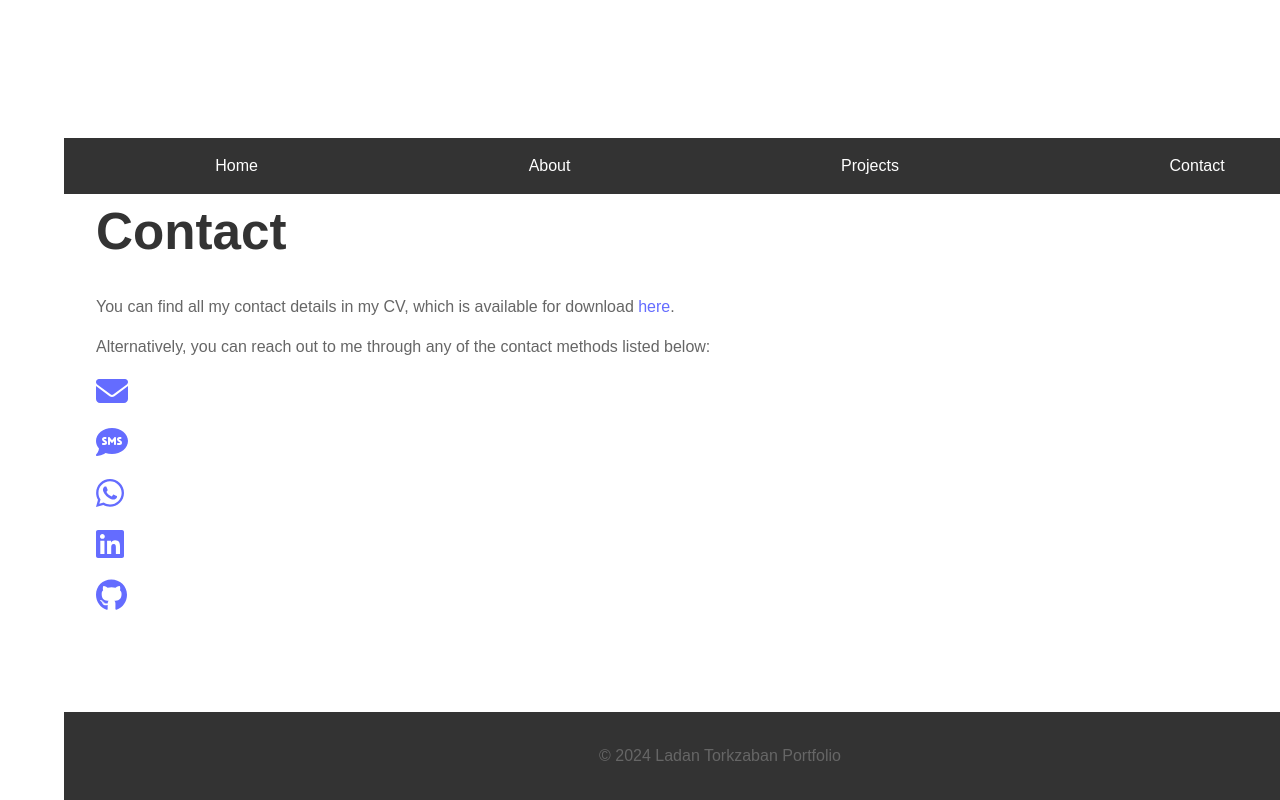
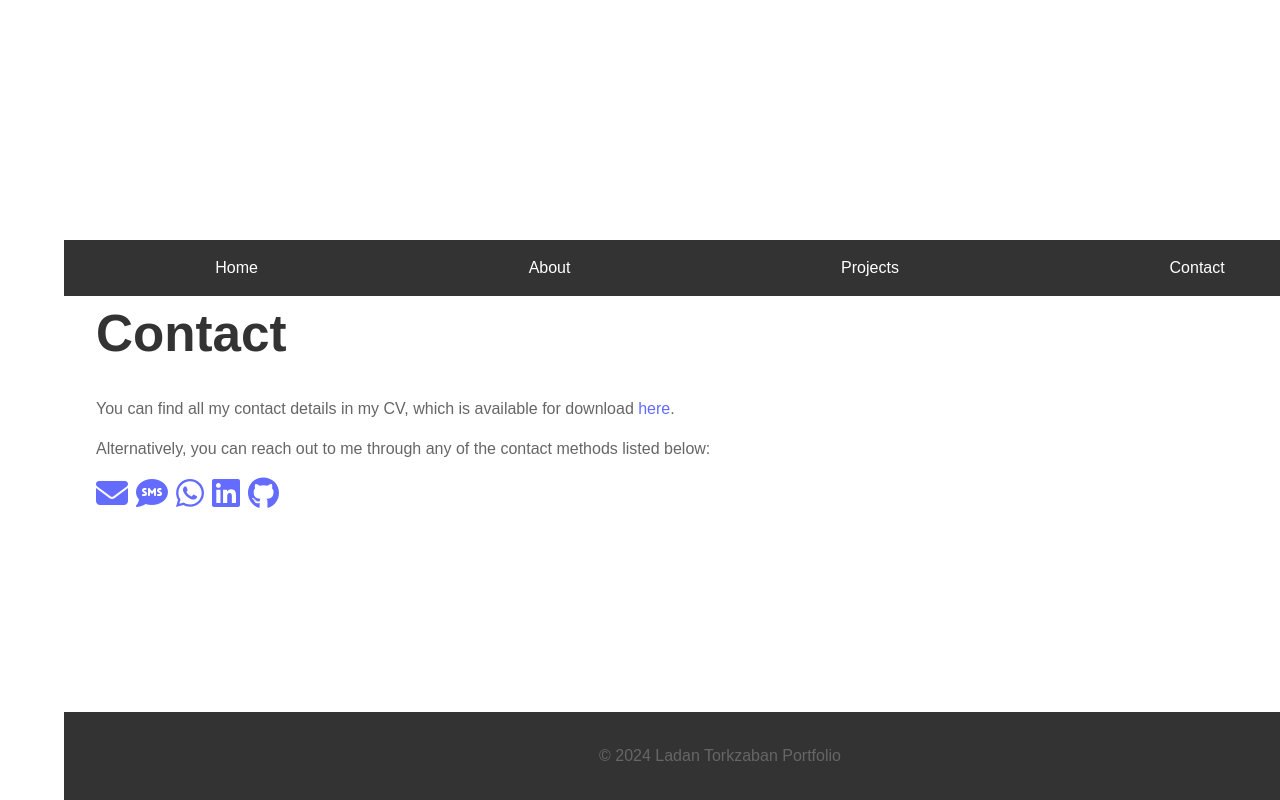
Before and after one commit to ladantork/portfolio, a React (Vite) app: page /contact in a window 1280 px wide. Built offline with nearby package versions, Linux system fonts and the light colour scheme.

Commit message:
In contacts all clicable icons are on same line now

```diff
--- a/src/components/Contact.jsx
+++ b/src/components/Contact.jsx
@@ -14,25 +14,20 @@ function Contact(){
         <li>
         <a href="mailto:ladantorkzaban0@gmail.com" className="contact-link">
         <FontAwesomeIcon icon={faEnvelope} size="2x" className="fa-icon" /> {/* EMAIL Icon */}
+        </a>
 
-        </a>
-        </li>
-        <li>
           <a href="sms:00447415965542" className="contact-link">
             <FontAwesomeIcon icon={faSms} size="2x" className="fa-icon" /> {/* SMS Icon */}
           </a>
-        </li>
-        <li>
+
           <a href="https://wa.me/447415965542" className="contact-link" target="_blank" rel="noopener noreferrer">
             <FontAwesomeIcon icon={faWhatsapp} size="2x" className="fa-icon" /> {/* WhatsApp Icon */}
           </a>
-        </li>
-        <li>
+
           <a href="https://www.linkedin.com/in/ladan-torkzaban-97867259/" className="contact-link" target="_blank" rel="noopener noreferrer">
             <FontAwesomeIcon icon={faLinkedin} size="2x" className="fa-icon" /> {/* LinkedIn Icon */}
           </a>
-        </li>
-        <li>
+
           <a href="https://github.com/ladantork" className="contact-link" target="_blank" rel="noopener noreferrer">
             <FontAwesomeIcon icon={faGithub} size="2x" className="fa-icon" /> {/* GitHub Icon */}
           </a>
```
Also changed, not shown: 1 other file (tests, documents, lock files or other folders).
